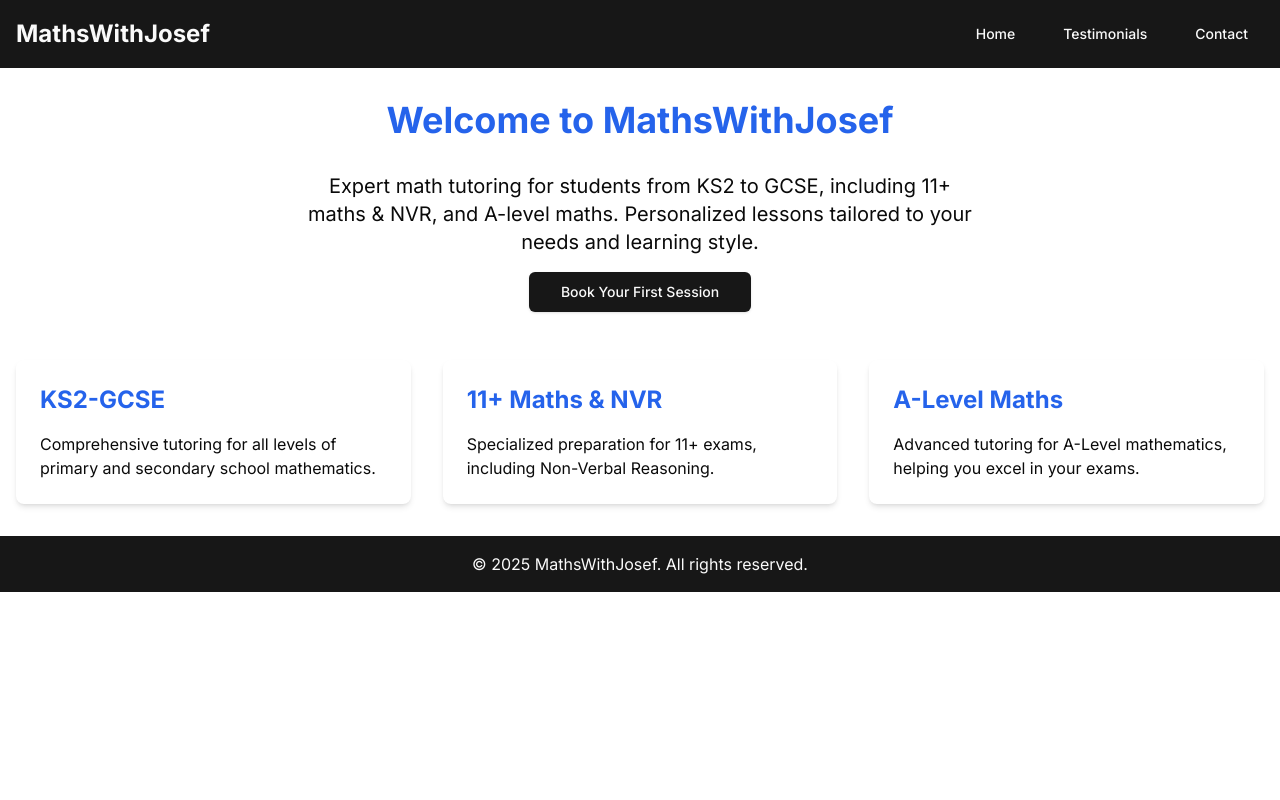
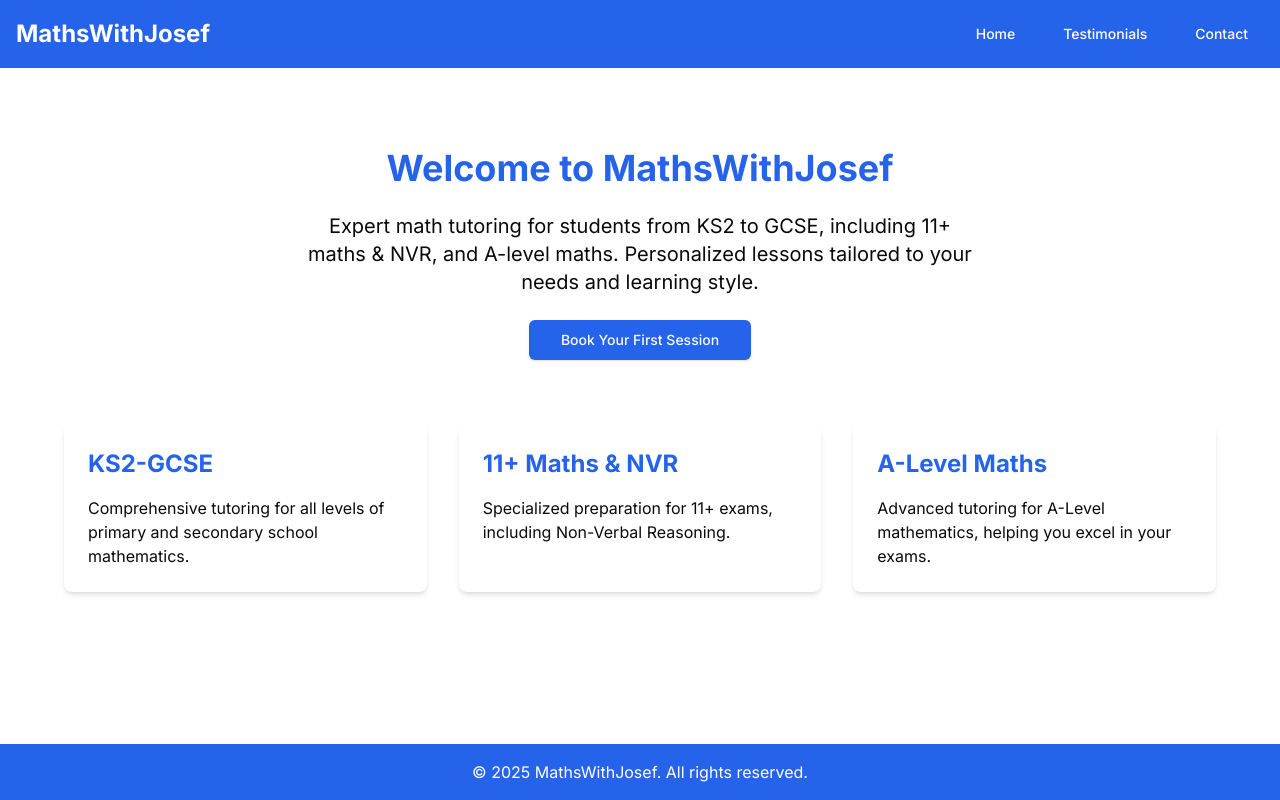
Before and after one commit to Fudgewudge9999/website, a Next.js app: page / in a window 1280 px wide. Built offline with nearby package versions, Linux system fonts and the light colour scheme.

Commit message:
commit 3, we changed the calendar to be inline and added a button to the contact page

```diff
--- a/src/app/contact/page.tsx
+++ b/src/app/contact/page.tsx
@@ -10,7 +10,7 @@ import { Calendar } from "@/components/ui/calendar"
 import { Popover, PopoverContent, PopoverTrigger } from "@/components/ui/popover"
 import { cn } from "@/lib/utils"
 import { format } from "date-fns"
-import { CalendarIcon, Clock } from "lucide-react"
+import { CalendarIcon, Clock, ChevronLeft, ChevronRight } from "lucide-react"
 
 export default function Contact() {
   const [date, setDate] = useState<Date | undefined>(undefined)
@@ -51,7 +51,7 @@ export default function Contact() {
   ]
 
   return (
-    <div className="max-w-2xl mx-auto">
+    <div className="max-w-2xl mx-auto mb-24">
       <h1 className="text-4xl font-bold text-primary mb-8 text-center">Contact Us</h1>
       <form onSubmit={handleSubmit} className="space-y-6">
         <div>
@@ -107,8 +107,23 @@ export default function Contact() {
                 {date ? format(date, "PPP") : <span>Pick a date</span>}
               </Button>
             </PopoverTrigger>
-            <PopoverContent className="w-auto p-0">
-              <Calendar mode="single" selected={date} onSelect={setDate} initialFocus />
+            <PopoverContent
+              className="w-auto p-0"
+              align="start"
+              sideOffset={-165}
+            >
+              <Calendar
+                selected={date}
+                onChange={(date: Date) => setDate(date)}
+                dateFormat="MMMM d, yyyy"
+                minDate={new Date()}
+                placeholderText="Select a date"
+                className="border-none"
+                showPreviousMonthButton={false}
+                showNextMonthButton={false}
+                previousMonthButtonLabel={<ChevronLeft className="h-4 w-4" />}
+                nextMonthButtonLabel={<ChevronRight className="h-4 w-4" />}
+              />
             </PopoverContent>
           </Popover>
         </div>
--- a/src/app/layout.tsx
+++ b/src/app/layout.tsx
@@ -19,8 +19,8 @@ export default function RootLayout({
 }) {
   return (
     <html lang="en">
-      <body className={`${inter.className} min-h-screen bg-background`}>
-        <header className="bg-primary text-primary-foreground p-4">
+      <body className={`${inter.className} min-h-screen bg-background flex flex-col`}>
+        <header className="bg-blue-600 text-white p-4">
           <nav className="container mx-auto flex justify-between items-center">
             <h1 className="text-2xl font-bold">MathsWithJosef</h1>
             <ul className="flex space-x-4">
@@ -42,8 +42,8 @@ export default function RootLayout({
             </ul>
           </nav>
         </header>
-        <main className="container mx-auto mt-8 px-4">{children}</main>
-        <footer className="bg-primary text-primary-foreground p-4 mt-8">
+        <main className="container mx-auto mt-8 px-4 flex-1">{children}</main>
+        <footer className="bg-blue-600 text-white p-4">
           <div className="container mx-auto text-center">
             &copy; {new Date().getFullYear()} MathsWithJosef. All rights reserved.
           </div>
--- a/src/app/page.tsx
+++ b/src/app/page.tsx
@@ -1,18 +1,22 @@
+import * as React from "react"
 import { Button } from "@/components/ui/button"
 import Link from "next/link"
 
 export default function Home() {
   return (
-    <div className="flex flex-col items-center">
-      <h1 className="text-4xl font-bold text-blue-600 mb-8">Welcome to MathsWithJosef</h1>
-      <p className="text-xl text-center max-w-2xl mb-4">
-        Expert math tutoring for students from KS2 to GCSE, including 11+ maths & NVR, and A-level maths. Personalized
-        lessons tailored to your needs and learning style.
-      </p>
-      <Button asChild className="mb-12" size="lg">
-        <Link href="/contact">Book Your First Session</Link>
-      </Button>
-      <div className="grid grid-cols-1 md:grid-cols-3 gap-8">
+    <div className="flex flex-col items-center justify-evenly min-h-full py-12 space-y-16">
+      <div className="flex flex-col items-center space-y-6">
+        <h1 className="text-4xl font-bold text-blue-600">Welcome to MathsWithJosef</h1>
+        <p className="text-xl text-center max-w-2xl">
+          Expert math tutoring for students from KS2 to GCSE, including 11+ maths & NVR, and A-level maths. Personalized
+          lessons tailored to your needs and learning style.
+        </p>
+        <Button asChild size="lg" className="bg-blue-600 hover:bg-blue-700">
+          <Link href="/contact">Book Your First Session</Link>
+        </Button>
+      </div>
+
+      <div className="grid grid-cols-1 md:grid-cols-3 gap-8 w-full max-w-6xl">
         <div className="bg-white p-6 rounded-lg shadow-md">
           <h2 className="text-2xl font-bold text-blue-600 mb-4">KS2-GCSE</h2>
           <p>Comprehensive tutoring for all levels of primary and secondary school mathematics.</p>
```
